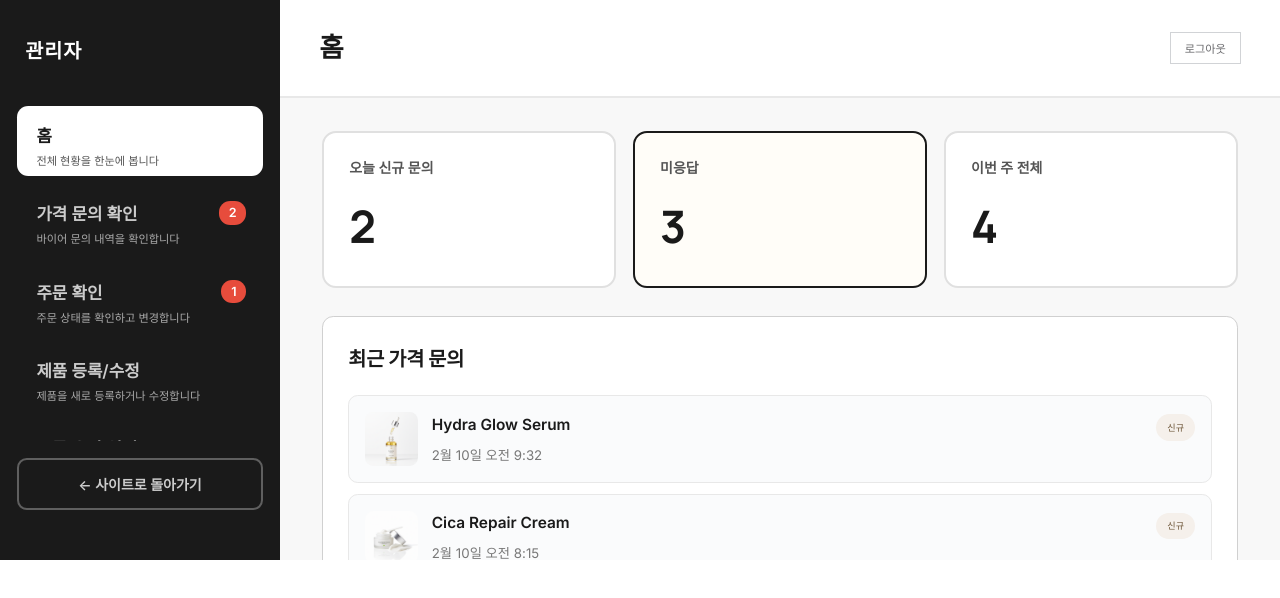
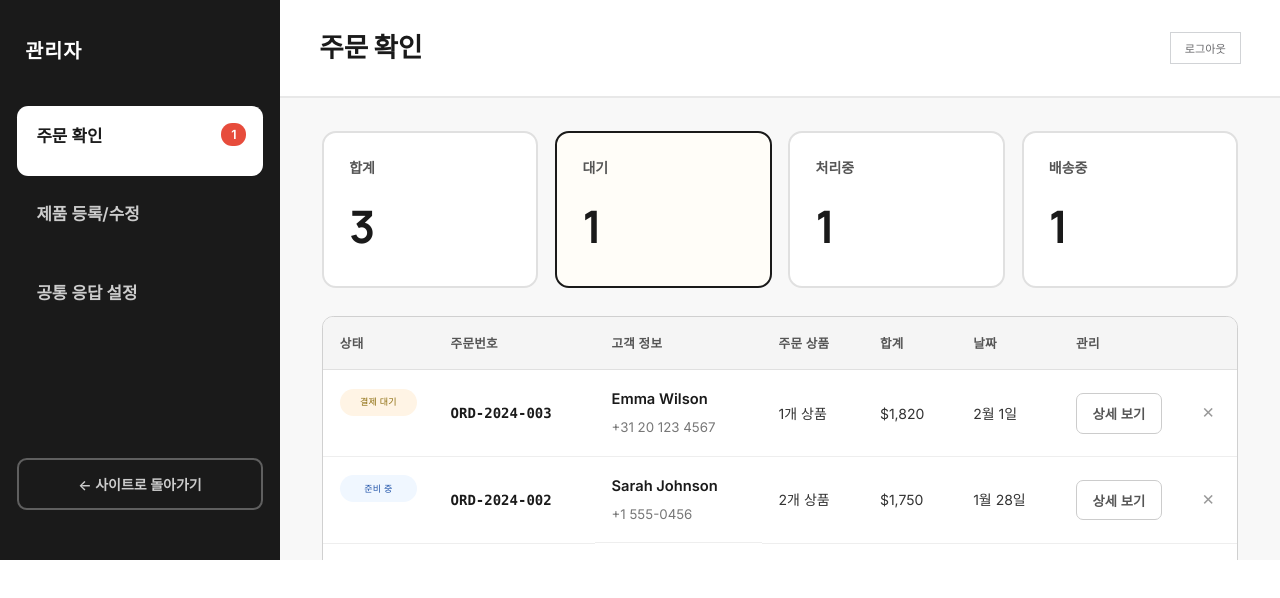
Before and after one commit to DavidPark1010/YOUNGCOSMAD, a React (Vite) app: page / in a window 1280 px wide. Both pictures are taken after a click on the button "Inquiry Dashboard". Shown: the top 598 px of the page. Built offline with nearby package versions, Linux system fonts and the light colour scheme; a web font is replaced by a local one.

Commit message:
관리자 섹션 ui 구성

```diff
--- a/src/components/AdminPage.css
+++ b/src/components/AdminPage.css
@@ -1452,6 +1452,27 @@
 .action-btn.view:hover {
   border-color: #1A1A1A;
   color: #1A1A1A;
+}
+
+/* Order Delete Button */
+.order-delete-btn {
+  background: none;
+  border: none;
+  color: #999999;
+  font-size: 22px;
+  padding: 4px 8px;
+  cursor: pointer;
+  transition: all 0.2s ease;
+  display: flex;
+  align-items: center;
+  justify-content: center;
+  min-width: 32px;
+  min-height: 32px;
+}
+
+.order-delete-btn:hover {
+  color: #E74C3C;
+  transform: scale(1.1);
 }
 
 /* Order Detail - 50대 접근성 최적화 */
--- a/src/components/AdminPage.jsx
+++ b/src/components/AdminPage.jsx
@@ -800,7 +800,7 @@ const uiText = {
 
 function AdminPage({ onClose }) {
   const [lang] = useState('ko') // 한국인 관리자 전용 - 한글 고정
-  const [activeMenu, setActiveMenu] = useState('dashboard')
+  const [activeMenu, setActiveMenu] = useState('orders')
   const [selectedInquiry, setSelectedInquiry] = useState(null)
   const [selectedOrder, setSelectedOrder] = useState(null)
   const [filter, setFilter] = useState('all')
@@ -1150,6 +1150,15 @@ MOQ 및 거래 조건 확인 후 가격을 안내합니다.
     // Show notification sent message
     setNotificationSent(true)
     setTimeout(() => setNotificationSent(false), 3000)
+  }
+
+  const deleteOrder = (orderId) => {
+    if (window.confirm(lang === 'ko' ? '정말 이 주문을 삭제하시겠습니까?' : 'Are you sure you want to delete this order?')) {
+      setOrders(prev => prev.filter(order => order.id !== orderId))
+      if (selectedOrder?.id === orderId) {
+        setSelectedOrder(null)
+      }
+    }
   }
 
   const orderStats = {
@@ -1257,26 +1266,10 @@ MOQ 및 거래 조건 확인 후 가격을 안내합니다.
         <div className="admin-logo">관리자</div>
         <nav className="admin-nav">
           <button
-            className={`admin-nav-item ${activeMenu === 'dashboard' ? 'active' : ''}`}
-            onClick={() => { setActiveMenu('dashboard'); setSelectedInquiry(null); }}
-          >
-            <span>홈</span>
-            <span className="nav-desc">전체 현황을 한눈에 봅니다</span>
-          </button>
-          <button
-            className={`admin-nav-item ${activeMenu === 'inquiries' ? 'active' : ''}`}
-            onClick={() => { setActiveMenu('inquiries'); setSelectedInquiry(null); }}
-          >
-            <span>가격 문의 확인</span>
-            <span className="nav-desc">바이어 문의 내역을 확인합니다</span>
-            {stats.new > 0 && <span className="nav-badge">{stats.new}</span>}
-          </button>
-          <button
             className={`admin-nav-item ${activeMenu === 'orders' ? 'active' : ''}`}
             onClick={() => { setActiveMenu('orders'); setSelectedOrder(null); }}
           >
             <span>주문 확인</span>
-            <span className="nav-desc">주문 상태를 확인하고 변경합니다</span>
             {orderStats.pending > 0 && <span className="nav-badge">{orderStats.pending}</span>}
           </button>
           <button
@@ -1284,14 +1277,12 @@ MOQ 및 거래 조건 확인 후 가격을 안내합니다.
             onClick={() => { setActiveMenu('products'); setShowProductForm(false); }}
           >
             <span>제품 등록/수정</span>
-            <span className="nav-desc">제품을 새로 등록하거나 수정합니다</span>
           </button>
           <button
             className={`admin-nav-item ${activeMenu === 'settings' ? 'active' : ''}`}
             onClick={() => setActiveMenu('settings')}
           >
             <span>공통 응답 설정</span>
-            <span className="nav-desc">바이어에게 답변하는 방식을 설정합니다</span>
           </button>
         </nav>
         <button className="admin-back-btn" onClick={onClose}>
@@ -1304,8 +1295,6 @@ MOQ 및 거래 조건 확인 후 가격을 안내합니다.
         {/* Top Bar - 현재 위치 명확히 표시 */}
         <header className="admin-header">
           <h1 className="admin-page-title">
-            {activeMenu === 'dashboard' && '홈'}
-            {activeMenu === 'inquiries' && '가격 문의 확인'}
             {activeMenu === 'orders' && '주문 확인'}
             {activeMenu === 'products' && '제품 등록/수정'}
             {activeMenu === 'settings' && '공통 응답 설정'}
@@ -1452,82 +1441,6 @@ MOQ 및 거래 조건 확인 후 가격을 안내합니다.
             </>
           )}
 
-          {/* Inquiry Detail */}
-          {activeMenu === 'inquiries' && selectedInquiry && (
-            <div className="inquiry-detail">
-              <button className="detail-back-btn" onClick={() => setSelectedInquiry(null)}>
-                ← {t.detail.back}
-              </button>
-              <div className="detail-content">
-                <div className="detail-product">
-                  <img src={selectedInquiry.productImage} alt={selectedInquiry.productName} className="detail-product-image" />
-                  <h3 className="detail-product-name">{selectedInquiry.productName}</h3>
-                  <span className="detail-product-category">{selectedInquiry.productCategory}</span>
-                  <div className="detail-status-section">
-                    <span className="detail-label">{t.detail.markAs}</span>
-                    <div className="status-buttons">
-                      {['new', 'reviewed', 'responded'].map(status => (
-                        <button
-                          key={status}
-                          className={`status-btn ${selectedInquiry.status === status ? 'active' : ''}`}
-                          onClick={() => updateInquiryStatus(selectedInquiry.id, status)}
-                        >
-                          {t.status[status]}
-                        </button>
-                      ))}
-                    </div>
-                  </div>
-
-                  {/* 주문으로 전환 버튼 */}
-                  <div className="convert-to-order-section">
-                    <button
-                      className="convert-to-order-btn"
-                      onClick={() => convertInquiryToOrder(selectedInquiry)}
-                    >
-                      📦 주문 확인으로 전환
-                    </button>
-                    <p className="convert-hint">
-                      이 문의를 주문으로 전환하여 인보이스/CI 생성 및 진행 관리가 가능합니다.
-                    </p>
-                  </div>
-                  <div className="detail-contact-section">
-                    <span className="detail-label">{t.detail.contactInfo}</span>
-                    <div className="contact-box">
-                      <span className={`contact-method ${selectedInquiry.contactMethod}`}>
-                        {selectedInquiry.contactMethod === 'whatsapp' ? 'WhatsApp' : 'Email'}
-                      </span>
-                      <span className="contact-value">{selectedInquiry.contactValue}</span>
-                      <button className="copy-btn" onClick={() => handleCopy(selectedInquiry.contactValue)}>
-                        {copied ? t.detail.copied : t.detail.copy}
-                      </button>
-                    </div>
-                  </div>
-                </div>
-                <div className="detail-conversation">
-                  <h3 className="conversation-title">{t.detail.conversation}</h3>
-                  <div className="conversation-timeline">
-                    {selectedInquiry.conversation.map((msg, idx) => {
-                      const isPriceMsg = msg.content.toLowerCase().includes('price') ||
-                                        msg.content.toLowerCase().includes('cost') ||
-                                        msg.content.includes('가격') ||
-                                        msg.content.includes('얼마')
-                      return (
-                        <div key={idx} className={`timeline-item ${msg.type} ${isPriceMsg && msg.type === 'user' ? 'price-highlight' : ''}`}>
-                          <span className="timeline-time">{msg.time}</span>
-                          <div className="timeline-content">
-                            {isPriceMsg && msg.type === 'user' && (
-                              <span className="price-tag">{t.detail.priceInquiry}</span>
-                            )}
-                            <p>{msg.content}</p>
-                          </div>
-                        </div>
-                      )
-                    })}
-                  </div>
-                </div>
-              </div>
-            </div>
-          )}
 
           {/* ========== ORDERS ========== */}
           {activeMenu === 'orders' && !selectedOrder && (
@@ -1577,12 +1490,13 @@ MOQ 및 거래 조건 확인 후 가격을 안내합니다.
                         </td>
                         <td className="customer-cell">
                           <span className="customer-name">{order.customerName}</span>
-                          <span className="customer-company">{order.customerCompany}</span>
+                          <span className="customer-company">{order.customerPhone || order.customerEmail}</span>
                         </td>
                         <td>{order.items.length}{lang === 'ko' ? t.orders.itemsCount : ` ${t.orders.itemsCount}`}</td>
                         <td className="total-cell">${order.total.toLocaleString()}</td>
                         <td className="date-cell">{formatDateShort(order.createdAt)}</td>
                         <td>
+                          <div style={{ display: 'flex', alignItems: 'center', gap: '8px', justifyContent: 'space-between' }}>
                             <button
                               className="action-btn view"
                               onClick={() => {
@@ -1592,6 +1506,17 @@ MOQ 및 거래 조건 확인 후 가격을 안내합니다.
                             >
                               {t.orders.viewDetails}
                             </button>
+                            <button
+                              className="order-delete-btn"
+                              onClick={(e) => {
+                                e.stopPropagation()
+                                deleteOrder(order.id)
+                              }}
+                              title="삭제"
+                            >
+                              ✕
+                            </button>
+                          </div>
                         </td>
                       </tr>
                     ))}
```
Lines whose indentation alone changed are shown as unchanged.
